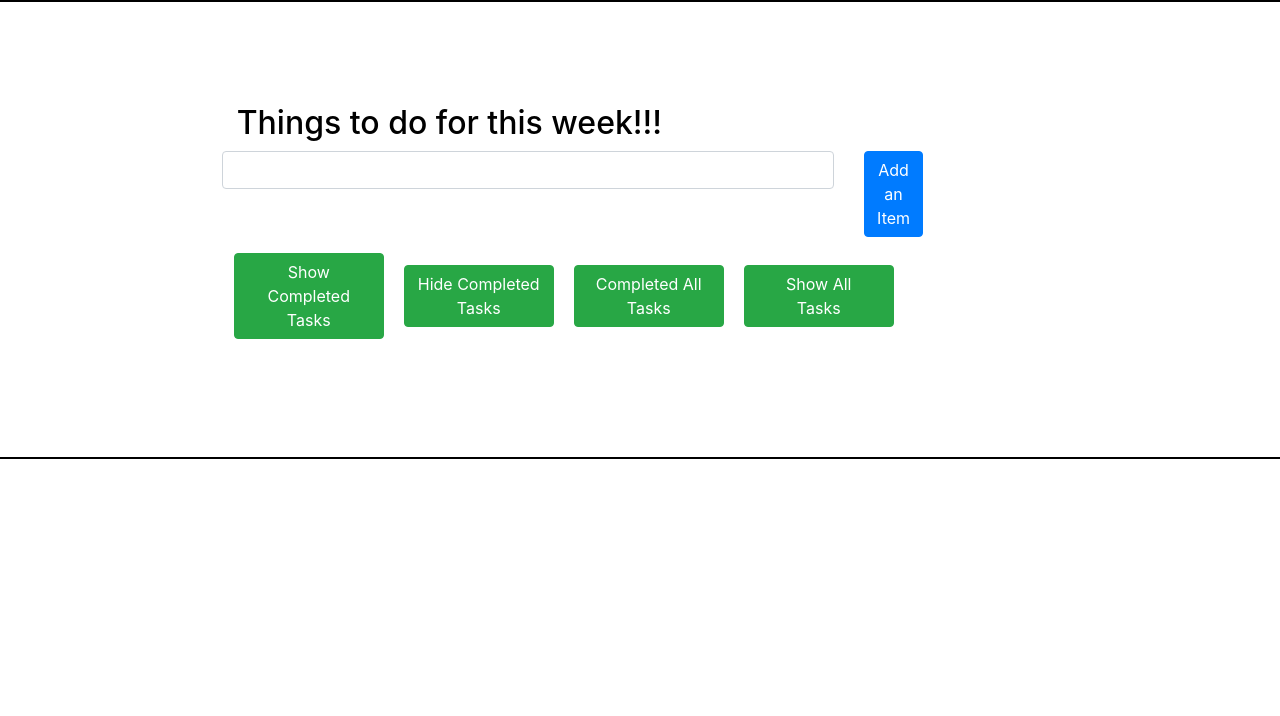
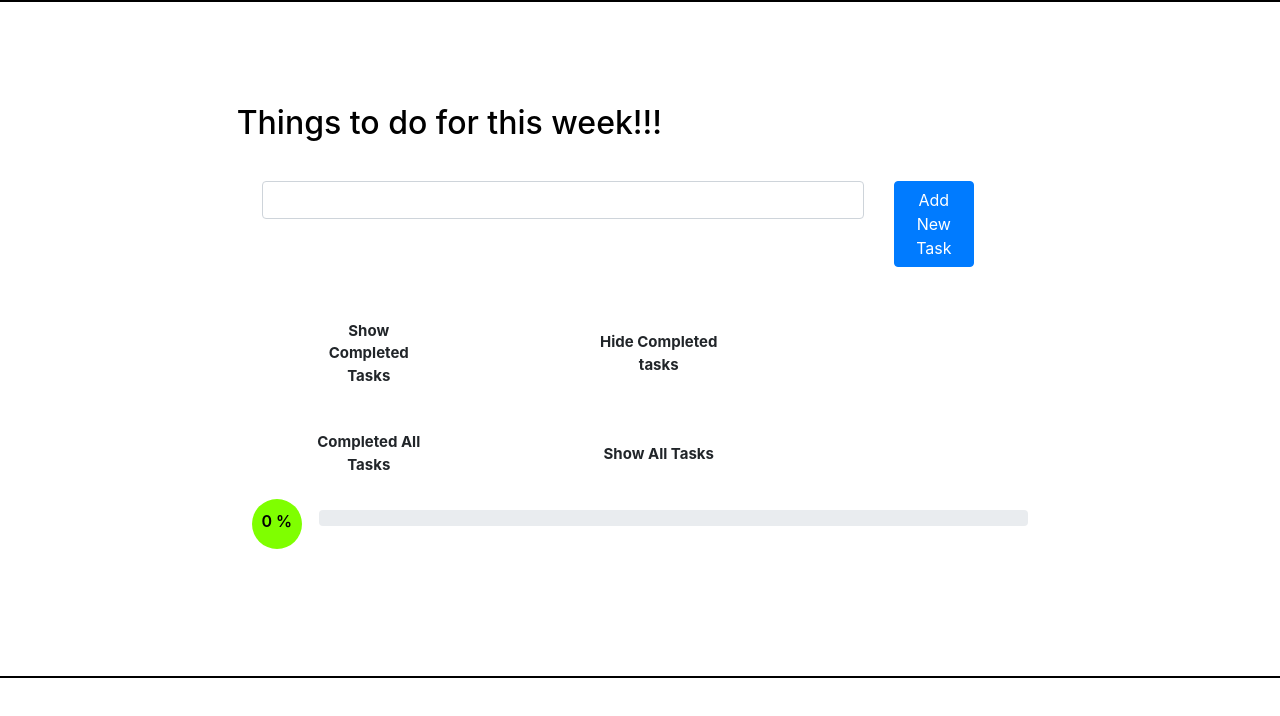
Before and after one commit to htactive-huongntt/HTActive_ReactJS_Huong, a React (Create React App) app in the folder htactive_huong_react_Todolist/: page / in a window 1280 px wide. Shown: the top 716 px of the page. Built offline with nearby package versions, Linux system fonts and the light colour scheme; no server answers.

Commit message:
to do list 3

```diff
--- a/htactive_huong_react_Todolist/src/App.css
+++ b/htactive_huong_react_Todolist/src/App.css
@@ -52,8 +52,14 @@
 }
 
 .inputTask{
-    margin-Left: 0px;
+    margin: 30px 30px 0px 0px;
     padding-Left: 0px
+}
+.addItem{
+    margin: 30px 30px 0px 0px;
+}
+.updateItem{
+    margin: 30px 30px 0px 0px;
 }
 
 .none{
@@ -65,17 +71,11 @@
 .btn-controll{
     width: 150px;
     height: auto;
-    margin: 0px 20px 0px 0px;
+    margin: 30px 80px 0px 60px;
+    font-size: 15px;
+    font-weight: 700;
 }
-.percentBar{
-    color: white;
-    background-Color: chartreuse;
-    width: 40px;
-    height:40px;
-    border-Radius: 100%;
-    text-Align: center;
-    padding-Top: 5px
-}
+
 .btn-undo{
     width: 150px;
     height: auto;
--- a/htactive_huong_react_Todolist/src/App.js
+++ b/htactive_huong_react_Todolist/src/App.js
@@ -2,6 +2,8 @@ import React, { Component } from "react";
 import "bootstrap/dist/css/bootstrap.css";
 import "./App.css";
 import Todoitem from "./components/Todoitem";
+import ProcessBar from "./components/ProcessBar";
+import Button from "./components/Button";
 
 class App extends Component {
   constructor() {
@@ -9,8 +11,9 @@ class App extends Component {
     this.state = {
       todos: [],
       newtask: "",
-      filter: "all",
-      idTemp: ""
+      filter: "",
+      idTemp: "",
+      percent: 0
     };
   }
 
@@ -22,8 +25,10 @@ class App extends Component {
         isCompleted: !t.isCompleted
       };
     });
+    let per = Math.floor(this.countPercent(newTodos));
     this.setState({
-      todos: newTodos
+      todos: newTodos,
+      percent: per
     });
     fetch(`http://5d1c6501f31e7f00147eb57f.mockapi.io/tasks/${id}`, {
       method: "PUT",
@@ -37,12 +42,19 @@ class App extends Component {
       .catch(error => console.log(error));
   };
 
-  showCompleted = () => this.setState({ filter: "completed" });
+  countPercent = array => {
+    let total = array.length;
+    let completed = array.filter(t => t.isCompleted).length;
+    let per = (completed / total) * 100;
+    return per;
+  };
 
   componentDidMount() {
     this.loadData();
   }
 
+  showCompleted = () => this.setState({ filter: "completed" });
+  completedAll = () => this.setState({ filter: "completedAll" });
   hideCompleted = () => this.setState({ filter: "active" });
   showAll = () => this.setState({ filter: "all" });
 
@@ -52,8 +64,10 @@ class App extends Component {
     })
       .then(response => response.json())
       .then(data => {
+        let per = Math.floor(this.countPercent(data));
         this.setState({
-          todos: data
+          todos: data.reverse(),
+          percent: per
         });
       })
       .catch(error => console.log(error));
@@ -65,10 +79,9 @@ class App extends Component {
     const btnUpdate = document.querySelector(".updateItem");
     btnUpdate.setAttribute("class", "btn btn-info block updateItem");
     let task = this.state.todos.find(todos => todos.id === id);
-    const txtNewTask = document.querySelector("#addTask");
-    txtNewTask.value = task.task;
     this.setState({
-      idTemp: task.id
+      idTemp: task.id,
+      newtask: task.task
     });
   };
 
@@ -80,10 +93,18 @@ class App extends Component {
         task: this.state.newtask
       };
     });
-    console.log(newTodos.find(t => t.id === this.state.idTemp));
+    let total = newTodos.length;
+    let completed = newTodos.filter(t => t.isCompleted).length;
+    let per = (completed / total) * 100;
     this.setState({
-      todos: newTodos
+      todos: newTodos,
+      percent: per,
+      newtask: ""
     });
+    const btnAdd = document.querySelector(".addItem");
+    btnAdd.setAttribute("class", "btn btn-primary block addItem");
+    const btnUpdate = document.querySelector(".updateItem");
+    btnUpdate.setAttribute("class", "btn btn-info none updateItem");
     fetch(
       `http://5d1c6501f31e7f00147eb57f.mockapi.io/tasks/${this.state.idTemp}`,
       {
@@ -104,24 +125,45 @@ class App extends Component {
     let task = tasks.findIndex(item => item.id === id);
     tasks.splice(task, 1);
     this.setState({
-      todos: tasks
+      todos: tasks,
+      percent: Math.floor(this.countPercent(tasks))
     });
     fetch(`http://5d1c6501f31e7f00147eb57f.mockapi.io/tasks/${id}`, {
       method: "delete",
       mode: "cors"
-    })
-      .then(response => response.json())
-      .catch(error => console.log(error));
+    });
   };
 
+  randomId() {
+    let text = "";
+    let possible =
+      "ABCDEFGHIJKLMNOPQRSTUVWXYZabcdefghijklmnopqrstuvwxyz0123456789";
+    for (let i = 0; i < 10; i++)
+      text += possible.charAt(Math.floor(Math.random() * possible.length));
+    return text;
+  }
+
   addTask = () => {
+    console.log(this.state.newtask);
+    if (this.state.newtask === "") {
+      alert("Please enter data !");
+    } else {
+      const check = this.state.todos.some(
+        currTask => currTask.task === this.state.newtask
+      );
+      if (check) {
+        alert("This Task Is Already Exists !!");
+      } else {
         let task = {
+          id: this.randomId(),
           task: this.state.newtask,
           isCompleted: false
         };
-    let array = [...this.state.todos, task];
+        let array = [task, ...this.state.todos];
         this.setState({
-      todos: array
+          todos: array,
+          newtask: "",
+          percent: Math.floor(this.countPercent(array))
         });
         fetch(`http://5d1c6501f31e7f00147eb57f.mockapi.io/tasks`, {
           method: "post",
@@ -133,6 +175,8 @@ class App extends Component {
         })
           .then(response => response.json())
           .catch(error => console.log(error));
+      }
+    }
   };
 
   handleNewTask = event => {
@@ -140,11 +184,39 @@ class App extends Component {
   };
 
   getFilterTodo = () => {
+    let btnCompleted = document.querySelector("#showCompleted");
+    let btnCompltedAll = document.querySelector("#completedAll");
+    let btnShowAll = document.querySelector("#showAll");
+    let btnHideCompleted = document.querySelector("#hideCompleted");
+
     switch (this.state.filter) {
       case "active":
+        btnCompleted.setAttribute("class", "btn btn-default btn-controll");
+        btnCompltedAll.setAttribute("class", "btn btn-default btn-controll");
+        btnShowAll.setAttribute("class", "btn btn-default btn-controll");
+        btnHideCompleted.setAttribute("class", "btn btn-success btn-controll");
         return this.state.todos.filter(t => !t.isCompleted);
+
       case "completed":
+        btnCompleted.setAttribute("class", "btn btn-success btn-controll");
+        btnCompltedAll.setAttribute("class", "btn btn-default btn-controll");
+        btnShowAll.setAttribute("class", "btn btn-default btn-controll");
+        btnHideCompleted.setAttribute("class", "btn btn-default btn-controll");
         return this.state.todos.filter(t => t.isCompleted);
+
+      case "all":
+        btnCompleted.setAttribute("class", "btn btn-default btn-controll");
+        btnCompltedAll.setAttribute("class", "btn btn-default btn-controll");
+        btnShowAll.setAttribute("class", "btn btn-success btn-controll");
+        btnHideCompleted.setAttribute("class", "btn btn-default btn-controll");
+        return this.state.todos;
+
+      case "completedAll":
+        btnCompleted.setAttribute("class", "btn btn-default btn-controll");
+        btnCompltedAll.setAttribute("class", "btn btn-success btn-controll");
+        btnShowAll.setAttribute("class", "btn btn-default btn-controll");
+        btnHideCompleted.setAttribute("class", "btn btn-default btn-controll");
+        return this.state.todos;
       default:
         return this.state.todos;
     }
@@ -163,63 +235,60 @@ class App extends Component {
             <div className="row input-area">
               <div
                 className="form-group col-md-9"
-                style={{ marginLeft: "0px", paddingLeft: "0px" }}
+                style={{ marginLeft: "30px", paddingLeft: "10px" }}
               >
                 <input
                   type="text"
                   className="form-control inputTask"
                   id="addTask"
+                  value={this.state.newtask}
                   onChange={this.handleNewTask}
                 />
               </div>
-              <div className="form-group col-md-1">
-                <button
-                  id="addItem"
+              <div className="form-group col-md-2">
+                <Button
+                  btnId="addItem"
+                  content="Add New Task"
                   className="btn btn-primary block addItem"
-                  onClick={this.addTask}
-                >
-                  Add an Item
-                </button>
-                <button
-                  id="updateItem"
+                  onclick={this.addTask}
+                />
+                <Button
+                  btnId="updateItem"
+                  content="Update Task"
                   className="btn btn-info none updateItem"
-                  onClick={this.updateValueTask}
-                >
-                  Update Item
-                </button>
+                  onclick={this.updateValueTask}
+                />
               </div>
               <div
                 className="form-group col-md-12"
                 style={{ padding: "0px 0px 0px 12px" }}
               >
-                <button
-                  id="showComplete"
-                  className="btn btn-success btn-controll"
-                  onClick={this.showCompleted}
-                >
-                  Show Completed <br /> Tasks
-                </button>
-                <button
-                  className="btn btn-success btn-controll"
-                  id="hideComplete"
-                  onClick={this.hideCompleted}
-                >
-                  Hide Completed <br /> Tasks
-                </button>
-                <button
-                  className="btn btn-success btn-controll"
-                  id="completeAll"
-                >
-                  Completed All <br /> Tasks
-                </button>
-                <button
-                  className="btn btn-success btn-controll"
-                  id="showAll"
-                  onClick={this.showAll}
-                >
-                  Show All <br /> Tasks
-                </button>
+                <Button
+                  btnId="showCompleted"
+                  content="Show Completed Tasks"
+                  className="btn btn-default btn-controll"
+                  onclick={this.showCompleted}
+                />
+                <Button
+                  btnId="hideCompleted"
+                  content="Hide Completed tasks"
+                  className="btn btn-default btn-controll"
+                  onclick={this.hideCompleted}
+                />
+                <Button
+                  btnId="completedAll"
+                  content="Completed All Tasks"
+                  className="btn btn-default btn-controll"
+                  onclick={this.completedAll}
+                />
+                <Button
+                  btnId="showAll"
+                  content="Show All Tasks"
+                  className="btn btn-default btn-controll"
+                  onclick={this.showAll}
+                />
               </div>
+              <ProcessBar width={this.state.percent} />
             </div>
             <ul className="list-group" id="taskList">
               <Todoitem
--- /dev/null
+++ b/htactive_huong_react_Todolist/src/components/Button.js
@@ -0,0 +1,16 @@
+import React from "react";
+import "./Button.css";
+
+function Button(props) {
+  return (
+    <button
+      id={props.btnId}
+      className={props.className}
+      onClick={props.onclick}
+    >
+      {props.content}
+    </button>
+  );
+}
+
+export default Button;
--- a/htactive_huong_react_Todolist/src/components/ProcessBar.css
+++ b/htactive_huong_react_Todolist/src/components/ProcessBar.css
@@ -1,9 +1,10 @@
 .percentBar{
-    color: white;
+    color: black;
     background-Color: chartreuse;
-    width: 40px;
-    height:40px;
+    width: 50px;
+    height:50px;
     border-Radius: 100%;
     text-Align: center;
-    padding-Top: 5px
+    padding-Top: 10px;
+    font-weight: 600
 }
--- a/htactive_huong_react_Todolist/src/components/ProcessBar.js
+++ b/htactive_huong_react_Todolist/src/components/ProcessBar.js
@@ -1,12 +1,24 @@
 import React from "react";
 import "./Todoitem.css";
+import "./ProcessBar.css";
 
 function ProcessBar(props) {
+  let bar = document.querySelector("#checkline");
+  let per = props.width;
+  if (per > 0 && per <= 30) {
+    bar.setAttribute("class", "progress-bar bg-danger progress-bar-striped");
+  } else if (per > 30 && per <= 50) {
+    bar.setAttribute("class", "progress-bar bg-warning progress-bar-striped");
+  } else if (per > 50 && per <= 80) {
+    bar.setAttribute("class", "progress-bar bg-info progress-bar-striped");
+  } else if (per > 80 && per <= 100) {
+    bar.setAttribute("class", "progress-bar bg-success progress-bar-striped");
+  }
   return (
     <div className="form-group col-md-12" style={{ display: "flex" }}>
       <div className="col-xs-1 col-sm-1 col-md-1 col-lg-1">
         <label htmlFor="percent" id="percent" className="percentBar">
-          50 %
+          {props.width + " %"}
         </label>
       </div>
       <div
@@ -17,6 +29,7 @@ function ProcessBar(props) {
           <div
             className="progress-bar bg-warning progress-bar-striped"
             id="checkline"
+            style={{ width: props.width + "%" }}
           />
         </div>
       </div>
@@ -24,4 +37,4 @@ function ProcessBar(props) {
   );
 }
 
-export default Todoitem;
+export default ProcessBar;
```
Also changed, not shown: htactive_huong_react_Todolist/src/components/Button.css (added). Lines whose indentation alone changed are shown as unchanged.
